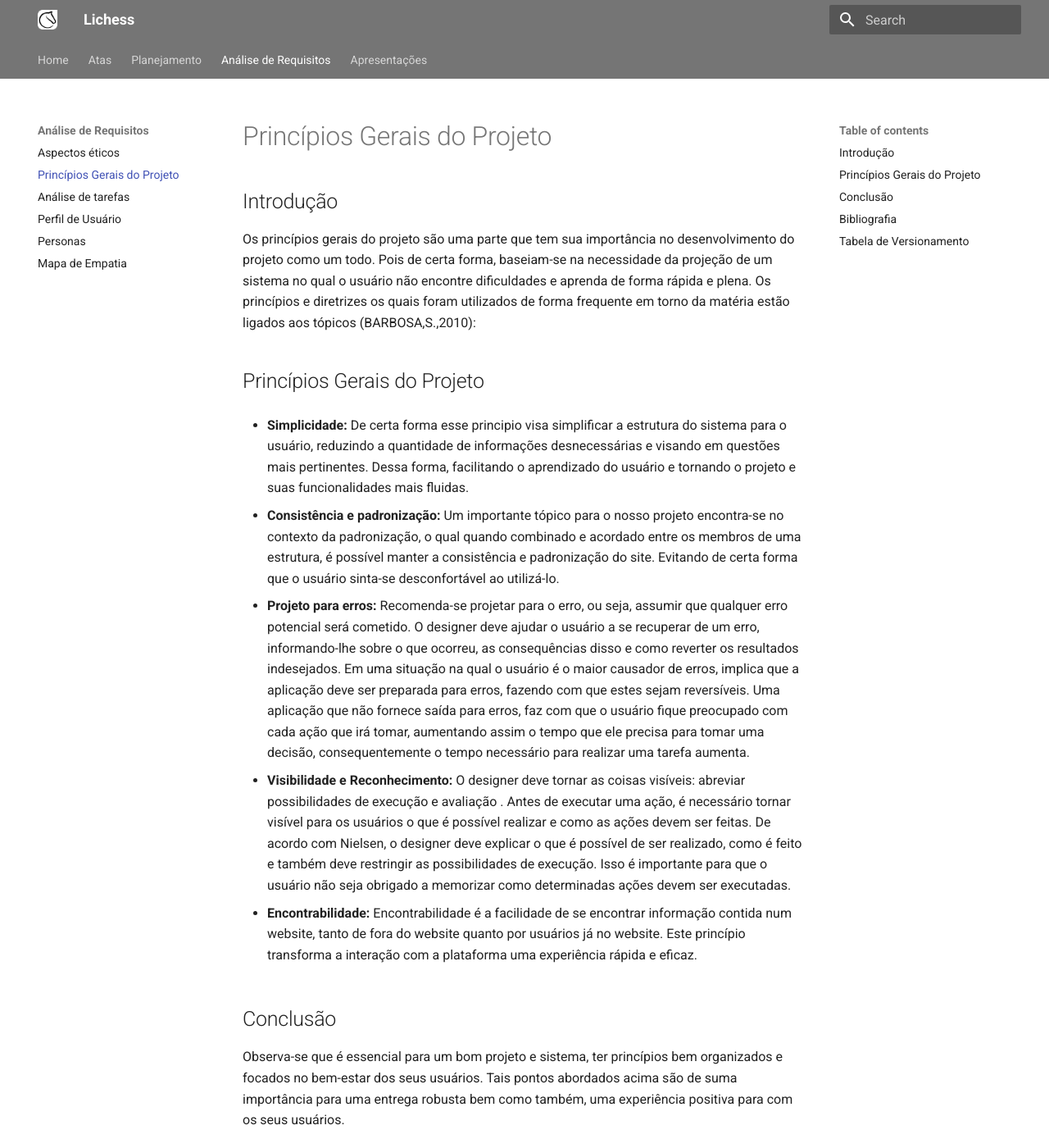
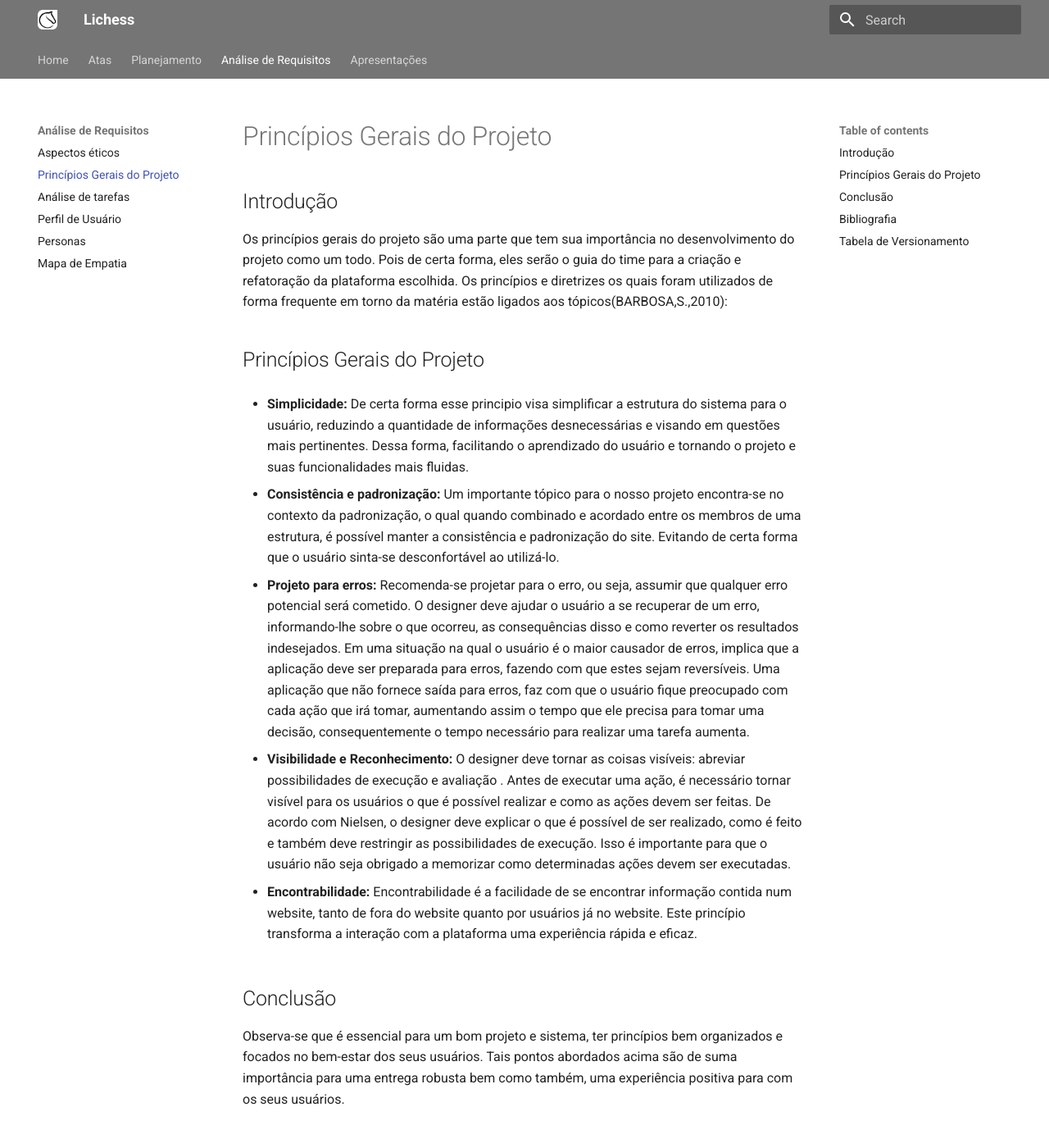
Before and after one commit to Interacao-Humano-Computador/2022.2-Lichess, an MkDocs documentation site: the page built from docs/analise_requisitos/principios_gerais.md, in a window 1280 px wide and 1400 px high. Shown: the whole window at 82% size. Built offline with MkDocs 1.6.1 and Material for MkDocs 9.7.7, drawn with Linux system fonts in a browser that asks for light colours; some of the changed lines change nothing that is shown; some of the changed text lies outside the part shown.

Commit message:
37 feature principios gerais do projeto(atualizações) (#45)
Co-authored-by: Nicolas <nszchagas@gmail.com>

```diff
--- a/docs/analise_requisitos/principios_gerais.md
+++ b/docs/analise_requisitos/principios_gerais.md
@@ -2,7 +2,7 @@
 
 ## Introdução
 
-Os princípios gerais do projeto são uma parte que tem sua importância no desenvolvimento do projeto como um todo. Pois de certa forma, baseiam-se na necessidade da projeção de um sistema no qual o usuário não encontre dificuldades e aprenda de forma rápida e plena. Os princípios e diretrizes os quais foram utilizados de forma frequente em torno da matéria estão ligados aos tópicos (BARBOSA,S.,2010):
+Os princípios gerais do projeto são uma parte que tem sua importância no desenvolvimento do projeto como um todo. Pois de certa forma, eles serão o guia do time para a criação e refatoração da plataforma escolhida. Os princípios e diretrizes os quais foram utilizados de forma frequente em torno da matéria estão ligados aos tópicos(BARBOSA,S.,2010):
 
 ## Princípios Gerais do Projeto
 
@@ -28,6 +28,7 @@
 
 ## Tabela de Versionamento
 
-| Versão | Data       | Descrição            | Autor(es) |  Revisor(es)  |
-| ------ | ---------- | -------------------- | -----     | ------------ |
-| `1.0`  | 25/11/2022 | Criação do documento | Davi      | Lucas Macedo |
+| Versão | Data       | Descrição            | Autor         | Revisor |
+| ------ | ---------- | -------------------- | ------------- | ------- |
+| `1.0`    | 25/11/2022 | Criação do documento | Davi | Lucas Macedo    |
+| `1.1`    | 05/12/2022 | Alteração de tópicos | Davi | Nicolas Souza   |
```
